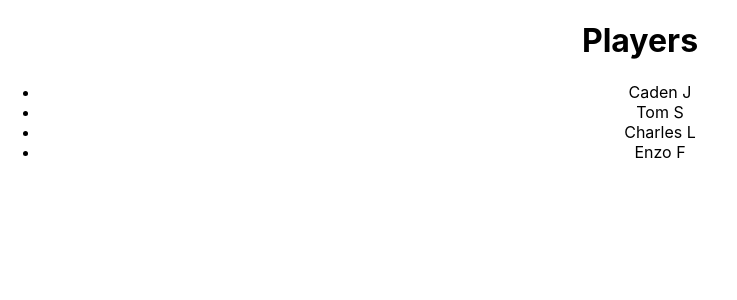
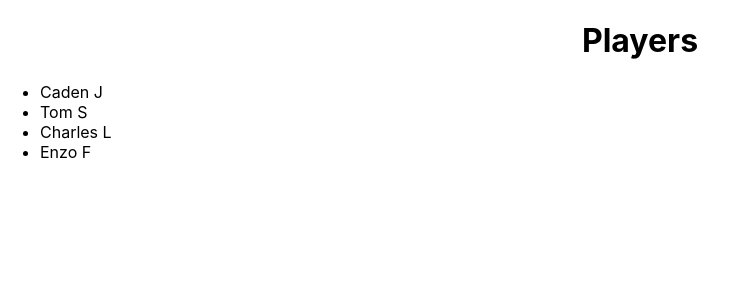
Before and after one commit to 2024-fall-afe-mowe/foo-react, a React (Create React App) app: page / in a window 1280 px wide. Shown: the top 300 px of the page, without its empty margins (0-737 px from the left). Built offline with nearby package versions, Linux system fonts and the light colour scheme.

Commit message:
my first css in js

```diff
--- a/src/App.tsx
+++ b/src/App.tsx
@@ -10,7 +10,7 @@ function App() {
       <h1>Players</h1>
       <ul>
         {players.map((x) => (
-          <li>{x}</li>
+          <li style={{ textAlign: "left" }}>{x}</li>
         ))}
       </ul>
     </div>
```
